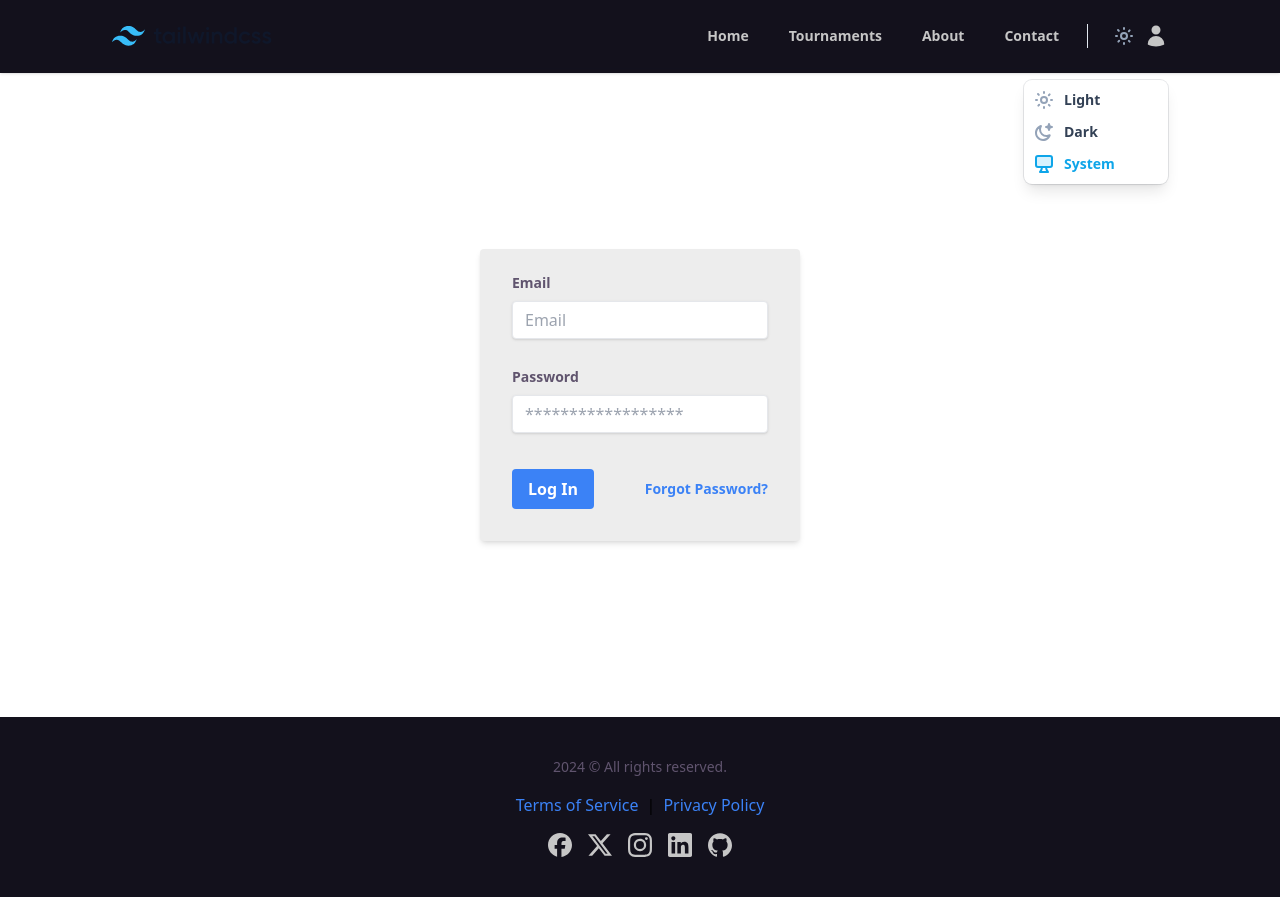
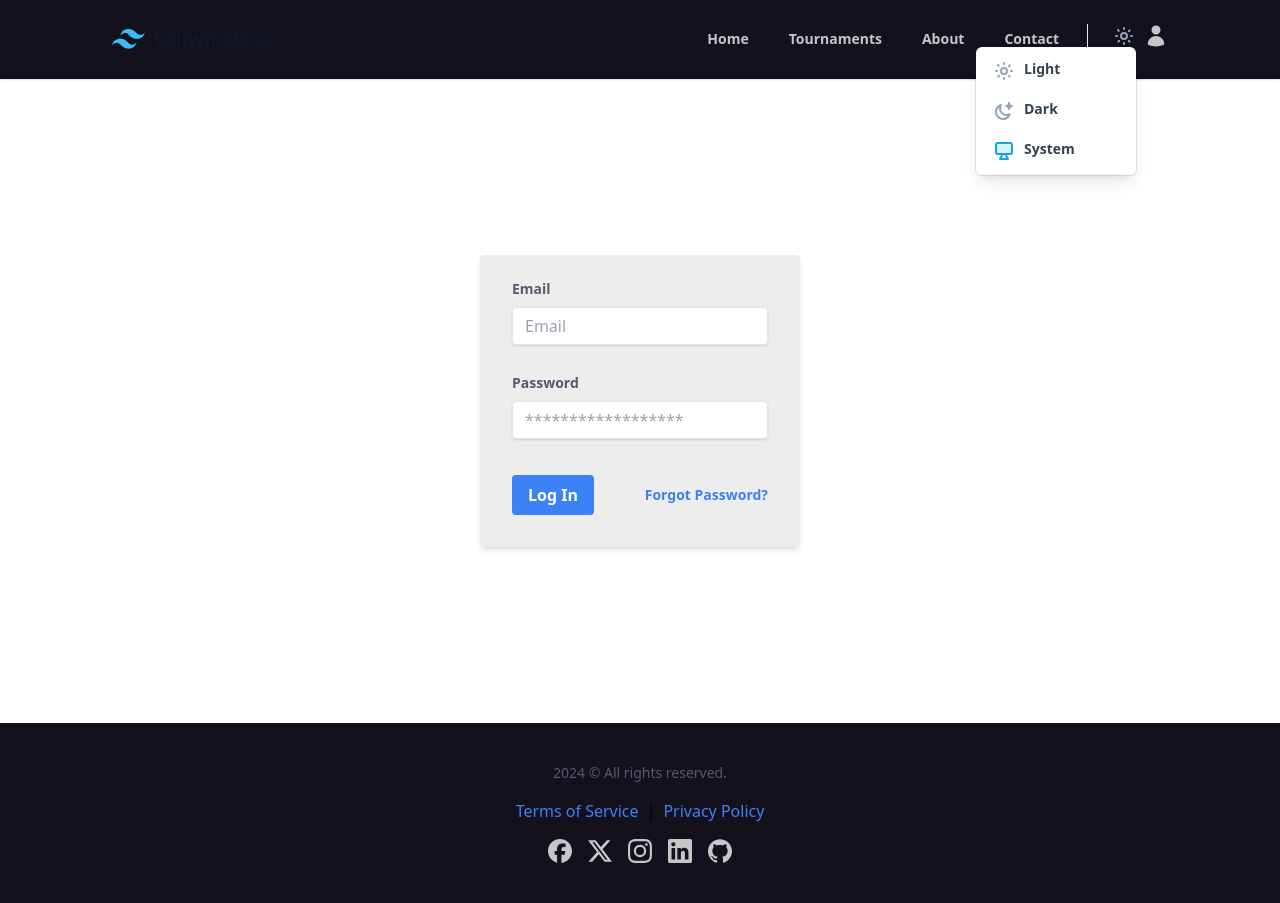
Before and after one commit to carlosgg93/padelhub, a React (Create React App) app: page /login in a window 1280 px wide. Both pictures are taken after a click on the button 1124 px from the left and 36 px from the top of the page. Built offline with nearby package versions, Linux system fonts and the light colour scheme.

Commit message:
chore: install & implement headlessui tailwind component

```diff
--- a/package.json
+++ b/package.json
@@ -3,6 +3,7 @@
   "version": "0.1.0",
   "private": true,
   "dependencies": {
+    "@headlessui/react": "^1.7.18",
     "@reduxjs/toolkit": "^2.0.1",
     "@testing-library/jest-dom": "^5.17.0",
     "@testing-library/react": "^13.4.0",
--- a/src/components/DarkModeMenu.js
+++ b/src/components/DarkModeMenu.js
@@ -1,3 +1,4 @@
+import { Menu, Transition } from '@headlessui/react';
 import useDarkMode from '../hooks/useDarkMode';
 
 const DarkModeMenu = () => {
@@ -12,9 +13,34 @@ const DarkModeMenu = () => {
   };
 
   return (
-    <ul id="dropdownDarkMode" className="hidden absolute z-50 top-full right-0 bg-white rounded-lg ring-1 ring-slate-900/10 shadow-lg overflow-hidden w-36 py-1 text-sm text-slate-700 font-semibold dark:bg-slate-800 dark:ring-0 dark:highlight-white/5 dark:text-slate-300 mt-8">
-      <li
-        className="py-1 px-2 flex items-center cursor-pointer hover:bg-slate-200 dark:hover:bg-slate-700"
+    <Menu>
+      {({ open }) => (
+        <>
+          <span className="rounded-md shadow-sm">
+            <Menu.Button>
+              <span className="dark:hidden">
+                <svg viewBox="0 0 24 24" fill="none" strokeWidth="2" strokeLinecap="round" strokeLinejoin="round" className="w-6 h-6">
+                  <path d="M15 12a3 3 0 1 1-6 0 3 3 0 0 1 6 0Z" className="stroke-slate-400 dark:stroke-slate-500" />
+                  <path d="M12 4v1M17.66 6.344l-.828.828M20.005 12.004h-1M17.66 17.664l-.828-.828M12 20.01V19M6.34 17.664l.835-.836M3.995 12.004h1.01M6 6l.835.836" className="stroke-slate-400 dark:stroke-slate-500" />
+                </svg>
+              </span>
+              <span className="hidden dark:inline">
+                <svg viewBox="0 0 24 24" fill="none" className="w-6 h-6">
+                  <path fillRule="evenodd" clipRule="evenodd" d="M17.715 15.15A6.5 6.5 0 0 1 9 6.035C6.106 6.922 4 9.645 4 12.867c0 3.94 3.153 7.136 7.042 7.136 3.101 0 5.734-2.032 6.673-4.853Z" className="fill-transparent" />
+                  <path d="m17.715 15.15.95.316a1 1 0 0 0-1.445-1.185l.495.869ZM9 6.035l.846.534a1 1 0 0 0-1.14-1.49L9 6.035Zm8.221 8.246a5.47 5.47 0 0 1-2.72.718v2a7.47 7.47 0 0 0 3.71-.98l-.99-1.738Zm-2.72.718A5.5 5.5 0 0 1 9 9.5H7a7.5 7.5 0 0 0 7.5 7.5v-2ZM9 9.5c0-1.079.31-2.082.845-2.93L8.153 5.5A7.47 7.47 0 0 0 7 9.5h2Zm-4 3.368C5 10.089 6.815 7.75 9.292 6.99L8.706 5.08C5.397 6.094 3 9.201 3 12.867h2Zm6.042 6.136C7.718 19.003 5 16.268 5 12.867H3c0 4.48 3.588 8.136 8.042 8.136v-2Zm5.725-4.17c-.81 2.433-3.074 4.17-5.725 4.17v2c3.552 0 6.553-2.327 7.622-5.537l-1.897-.632Z" className="fill-slate-400 dark:fill-slate-500" />
+                  <path fillRule="evenodd" clipRule="evenodd" d="M17 3a1 1 0 0 1 1 1 2 2 0 0 0 2 2 1 1 0 1 1 0 2 2 2 0 0 0-2 2 1 1 0 1 1-2 0 2 2 0 0 0-2-2 1 1 0 1 1 0-2 2 2 0 0 0 2-2 1 1 0 0 1 1-1Z" className="fill-slate-400 dark:fill-slate-500" />
+                </svg>
+              </span>
+            </Menu.Button>
+          </span>
+          <Transition show={open} enter="transition ease-out duration-100" enterFrom="transform opacity-0 scale-95" enterTo="transform opacity-100 scale-100" leave="transition ease-in duration-75" leaveFrom="transform opacity-100 scale-100" leaveTo="transform opacity-0 scale-95">
+            <Menu.Items static className="absolute right-0 w-40 mt-2 bg-white rounded-lg ring-1 ring-slate-900/10 divide-y divide-gray-100 text-slate-700 font-semibold dark:bg-slate-800 dark:ring-0 dark:highlight-white/5 dark:text-slate-300 rounded-md shadow-lg outline-none">
+              <div className="py-1">
+                <Menu.Item>
+                  {({ active }) => (
+                    <button
+                      type="button"
+                      className={`${active ? 'bg-gray-100 dark:bg-slate-700 text-slate-700 dark:text-slate-200' : 'text-gray-700'} flex w-full px-4 py-2 text-sm leading-5 text-left`}
                       onClick={(ev) => {
                         handleChangeDarkMode(ev, 'light');
                       }}
@@ -24,9 +50,14 @@ const DarkModeMenu = () => {
                         <path d="M12 4v1M17.66 6.344l-.828.828M20.005 12.004h-1M17.66 17.664l-.828-.828M12 20.01V19M6.34 17.664l.835-.836M3.995 12.004h1.01M6 6l.835.836" className="stroke-slate-400 dark:stroke-slate-500" />
                       </svg>
                       Light
-      </li>
-      <li
-        className="py-1 px-2 flex items-center cursor-pointer  hover:bg-slate-200 dark:hover:bg-slate-700"
+                    </button>
+                  )}
+                </Menu.Item>
+                <Menu.Item>
+                  {({ active }) => (
+                    <button
+                      type="button"
+                      className={`${active ? 'bg-gray-100 dark:bg-slate-700 text-slate-700 dark:text-slate-200' : 'text-gray-700'} flex w-full px-4 py-2 text-sm leading-5 text-left`}
                       onClick={(ev) => {
                         handleChangeDarkMode(ev, 'dark');
                       }}
@@ -37,15 +68,32 @@ const DarkModeMenu = () => {
                         <path fillRule="evenodd" clipRule="evenodd" d="M17 3a1 1 0 0 1 1 1 2 2 0 0 0 2 2 1 1 0 1 1 0 2 2 2 0 0 0-2 2 1 1 0 1 1-2 0 2 2 0 0 0-2-2 1 1 0 1 1 0-2 2 2 0 0 0 2-2 1 1 0 0 1 1-1Z" className="fill-slate-400 dark:fill-slate-500" />
                       </svg>
                       Dark
-      </li>
-      <li className="py-1 px-2 flex items-center cursor-pointer text-sky-500  hover:bg-slate-200 dark:hover:bg-slate-700">
+                    </button>
+                  )}
+                </Menu.Item>
+                <Menu.Item>
+                  {({ active }) => (
+                    <button
+                      type="button"
+                      className={`${active ? 'bg-gray-100 dark:bg-slate-700 text-slate-700 dark:text-slate-200' : 'text-gray-700'} flex w-full px-4 py-2 text-sm leading-5 text-left`}
+                      onClick={(ev) => {
+                        handleChangeDarkMode(ev, 'dark');
+                      }}
+                    >
                       <svg viewBox="0 0 24 24" fill="none" className="w-6 h-6 mr-2">
                         <path d="M4 6a2 2 0 0 1 2-2h12a2 2 0 0 1 2 2v7a2 2 0 0 1-2 2H6a2 2 0 0 1-2-2V6Z" strokeWidth="2" strokeLinejoin="round" className="stroke-sky-500 fill-sky-400/20" />
                         <path d="M14 15c0 3 2 5 2 5H8s2-2 2-5" strokeWidth="2" strokeLinecap="round" strokeLinejoin="round" className="stroke-sky-500" />
                       </svg>
                       System
-      </li>
-    </ul>
+                    </button>
+                  )}
+                </Menu.Item>
+              </div>
+            </Menu.Items>
+          </Transition>
+        </>
+      )}
+    </Menu>
   );
 };
 
--- a/src/components/MenuIconsList.js
+++ b/src/components/MenuIconsList.js
@@ -10,50 +10,12 @@ const MenuIconsList = () => {
 
   return (
     <div className="flex items-center border-l border-slate-200 ml-6 pl-6 dark:border-slate-800">
-      <button
-        type="button"
-        aria-label="ee"
-        onClick={() => {
-          document.querySelector('#dropdownUserMenu').classList.add('hidden');
-          document.querySelector('#dropdownDarkMode').classList.toggle('hidden');
-        }}
-      >
-        <span className="dark:hidden">
-          <svg viewBox="0 0 24 24" fill="none" strokeWidth="2" strokeLinecap="round" strokeLinejoin="round" className="w-6 h-6">
-            <path d="M15 12a3 3 0 1 1-6 0 3 3 0 0 1 6 0Z" className="stroke-slate-400 dark:stroke-slate-500" />
-            <path d="M12 4v1M17.66 6.344l-.828.828M20.005 12.004h-1M17.66 17.664l-.828-.828M12 20.01V19M6.34 17.664l.835-.836M3.995 12.004h1.01M6 6l.835.836" className="stroke-slate-400 dark:stroke-slate-500" />
-          </svg>
-        </span>
-        <span className="hidden dark:inline">
-          <svg viewBox="0 0 24 24" fill="none" className="w-6 h-6">
-            <path fillRule="evenodd" clipRule="evenodd" d="M17.715 15.15A6.5 6.5 0 0 1 9 6.035C6.106 6.922 4 9.645 4 12.867c0 3.94 3.153 7.136 7.042 7.136 3.101 0 5.734-2.032 6.673-4.853Z" className="fill-transparent" />
-            <path d="m17.715 15.15.95.316a1 1 0 0 0-1.445-1.185l.495.869ZM9 6.035l.846.534a1 1 0 0 0-1.14-1.49L9 6.035Zm8.221 8.246a5.47 5.47 0 0 1-2.72.718v2a7.47 7.47 0 0 0 3.71-.98l-.99-1.738Zm-2.72.718A5.5 5.5 0 0 1 9 9.5H7a7.5 7.5 0 0 0 7.5 7.5v-2ZM9 9.5c0-1.079.31-2.082.845-2.93L8.153 5.5A7.47 7.47 0 0 0 7 9.5h2Zm-4 3.368C5 10.089 6.815 7.75 9.292 6.99L8.706 5.08C5.397 6.094 3 9.201 3 12.867h2Zm6.042 6.136C7.718 19.003 5 16.268 5 12.867H3c0 4.48 3.588 8.136 8.042 8.136v-2Zm5.725-4.17c-.81 2.433-3.074 4.17-5.725 4.17v2c3.552 0 6.553-2.327 7.622-5.537l-1.897-.632Z" className="fill-slate-400 dark:fill-slate-500" />
-            <path fillRule="evenodd" clipRule="evenodd" d="M17 3a1 1 0 0 1 1 1 2 2 0 0 0 2 2 1 1 0 1 1 0 2 2 2 0 0 0-2 2 1 1 0 1 1-2 0 2 2 0 0 0-2-2 1 1 0 1 1 0-2 2 2 0 0 0 2-2 1 1 0 0 1 1-1Z" className="fill-slate-400 dark:fill-slate-500" />
-          </svg>
-        </span>
+      <DarkModeMenu />
 
-        <DarkModeMenu />
-      </button>
+      {isAuthenticated && <UserMenu />}
 
-      {isAuthenticated && (
-        <>
-          <button
-            type="button"
-            className="ml-2 text-primary-800 hover:text-primary-400 focus:ring-2"
-            aria-label="user button"
-            onClick={() => {
-              document.querySelector('#dropdownDarkMode').classList.add('hidden');
-              document.querySelector('#dropdownUserMenu').classList.toggle('hidden');
-            }}
-          >
-            <img src="https://ui-avatars.com/api/?name=Carlos+Garcia&background=7A6F8A&color=fff" alt="User" className="h-6 w-6 rounded-full" />
-          </button>
-
-          <UserMenu />
-        </>
-      )}
       {!isAuthenticated && (
-        <>
+        <span className="rounded-md shadow-sm">
           <button
             type="button"
             className="ml-2 text-primary-800 hover:text-primary-400 focus:ring-2"
@@ -66,9 +28,7 @@ const MenuIconsList = () => {
               <path fillRule="evenodd" d="M7.5 6a4.5 4.5 0 1 1 9 0 4.5 4.5 0 0 1-9 0ZM3.751 20.105a8.25 8.25 0 0 1 16.498 0 .75.75 0 0 1-.437.695A18.683 18.683 0 0 1 12 22.5c-2.786 0-5.433-.608-7.812-1.7a.75.75 0 0 1-.437-.695Z" clipRule="evenodd" />
             </svg>
           </button>
-
-          <UserMenu />
-        </>
+        </span>
       )}
     </div>
   );
--- a/src/components/UserMenu.js
+++ b/src/components/UserMenu.js
@@ -1,4 +1,5 @@
 import { useDispatch } from 'react-redux';
+import { Menu, Transition } from '@headlessui/react';
 import { logOutUserAsync } from '../store/userSlice';
 
 const UserMenu = () => {
@@ -9,9 +10,33 @@ const UserMenu = () => {
   };
 
   return (
-    <ul id="dropdownUserMenu" className="hidden absolute z-50 top-full right-0 bg-white rounded-lg ring-1 ring-slate-900/10 shadow-lg overflow-hidden w-36 py-1 text-sm text-slate-700 font-semibold dark:bg-slate-800 dark:ring-0 dark:highlight-white/5 dark:text-slate-300 mt-8">
-      <li
-        className="py-1 px-2 flex items-center cursor-pointer  hover:bg-slate-200 dark:hover:bg-slate-700"
+    <Menu>
+      {({ open }) => (
+        <>
+          <span className="rounded-md shadow-sm">
+            <Menu.Button>
+              <img src="https://ui-avatars.com/api/?name=Carlos+Garcia&background=7A6F8A&color=fff" alt="User" className="h-6 w-6 rounded-full" />
+            </Menu.Button>
+          </span>
+          <Transition show={open} enter="transition ease-out duration-100" enterFrom="transform opacity-0 scale-95" enterTo="transform opacity-100 scale-100" leave="transition ease-in duration-75" leaveFrom="transform opacity-100 scale-100" leaveTo="transform opacity-0 scale-95">
+            <Menu.Items static className="absolute right-0 w-40 mt-2 origin-top-right bg-white rounded-lg ring-1 ring-slate-900/10 divide-y divide-gray-100 text-slate-700 font-semibold dark:bg-slate-800 dark:ring-0 dark:highlight-white/5 dark:text-slate-300 rounded-md shadow-lg outline-none">
+              <div className="px-4 py-3">
+                <p className="text-sm leading-5">Signed in as</p>
+                <p className="text-sm font-medium leading-5 text-gray-900 truncate">cgarciagarcia1993@gmail.com</p>
+              </div>
+              <div className="py-1">
+                <Menu.Item>
+                  {({ active }) => (
+                    <button type="button" className={`${active ? 'bg-gray-100 dark:bg-slate-700 text-slate-700 dark:text-slate-200' : 'text-gray-700'} flex w-full px-4 py-2 text-sm leading-5 text-left`}>
+                      Account settings
+                    </button>
+                  )}
+                </Menu.Item>
+                <Menu.Item>
+                  {({ active }) => (
+                    <button
+                      type="button"
+                      className={`${active ? 'bg-gray-100 dark:bg-slate-700 text-slate-700 dark:text-slate-200' : 'text-gray-700'} flex w-full px-4 py-2 text-sm leading-5 text-left`}
                       onClick={(ev) => {
                         handleLogOut(ev);
                       }}
@@ -20,8 +45,15 @@ const UserMenu = () => {
                         <path strokeLinecap="round" strokeLinejoin="round" d="M8.25 9V5.25A2.25 2.25 0 0 1 10.5 3h6a2.25 2.25 0 0 1 2.25 2.25v13.5A2.25 2.25 0 0 1 16.5 21h-6a2.25 2.25 0 0 1-2.25-2.25V15m-3 0-3-3m0 0 3-3m-3 3H15" />
                       </svg>
                       Logout
-      </li>
-    </ul>
+                    </button>
+                  )}
+                </Menu.Item>
+              </div>
+            </Menu.Items>
+          </Transition>
+        </>
+      )}
+    </Menu>
   );
 };
 
--- a/tailwind.readme.js
+++ b/tailwind.readme.js
@@ -10,4 +10,5 @@
     -Icons
     https://heroicons.com
     https://simpleicons.org/
+    https://headlessui.com/
 */
```
Also changed, not shown: 1 other file (tests, documents, lock files or other folders). Lines whose indentation alone changed are shown as unchanged.
